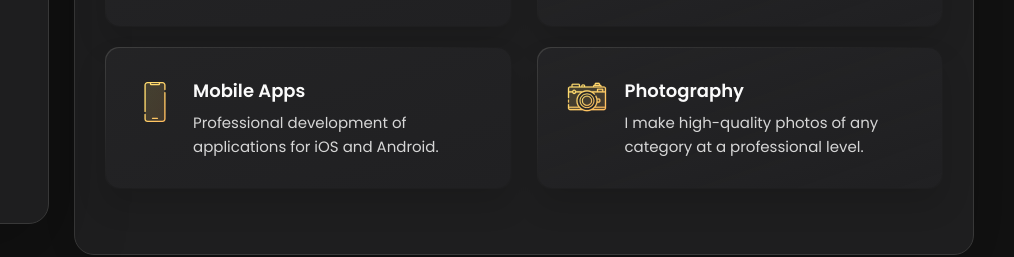
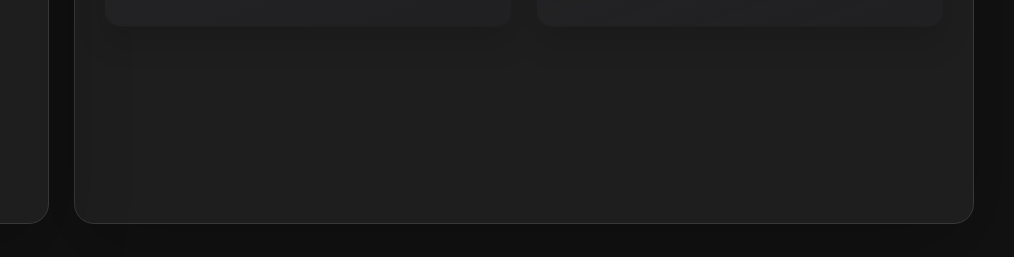
Before and after one commit to yashm13114/My-Portfolio, a plain HTML site: page index.html in a window 1280 px wide. Shown: the part 548-805 px from the top of the page, 266-1280 px from the left. Drawn offline with nearby package versions, Linux system fonts and the light colour scheme.

Commit message:
remove 2 items

```diff
--- a/index.html
+++ b/index.html
@@ -262,37 +262,7 @@
 
                         </li>
 
-                        <li class="service-item">
 
-                            <div class="service-icon-box">
-                                <img src="./assets/images/icon-app.svg" alt="mobile app icon" width="40">
-                            </div>
-
-                            <div class="service-content-box">
-                                <h4 class="h4 service-item-title">Mobile apps</h4>
-
-                                <p class="service-item-text">
-                                    Professional development of applications for iOS and Android.
-                                </p>
-                            </div>
-
-                        </li>
-
-                        <li class="service-item">
-
-                            <div class="service-icon-box">
-                                <img src="./assets/images/icon-photo.svg" alt="camera icon" width="40">
-                            </div>
-
-                            <div class="service-content-box">
-                                <h4 class="h4 service-item-title">Photography</h4>
-
-                                <p class="service-item-text">
-                                    I make high-quality photos of any category at a professional level.
-                                </p>
-                            </div>
-
-                        </li>
 
                     </ul>
 
```
